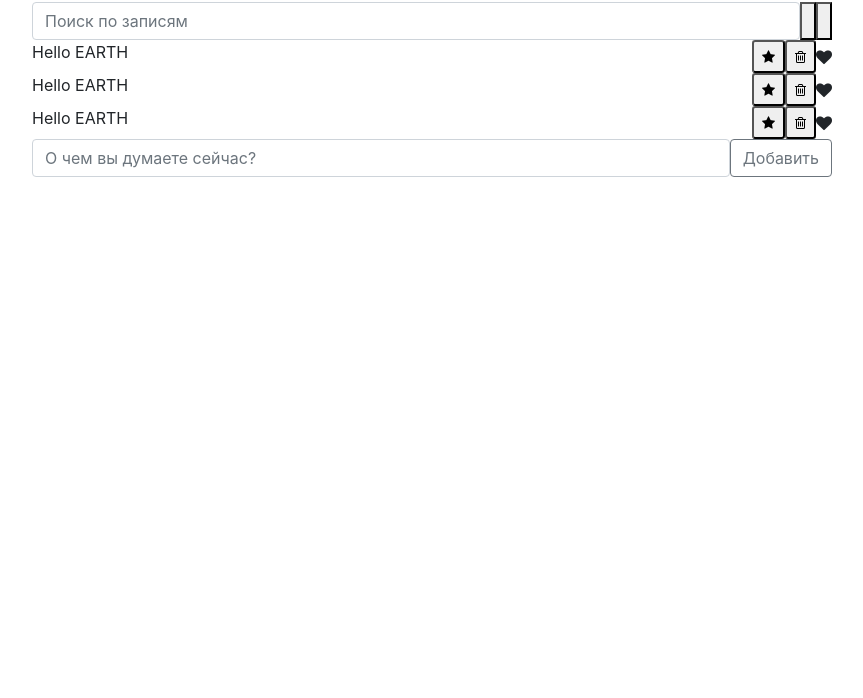
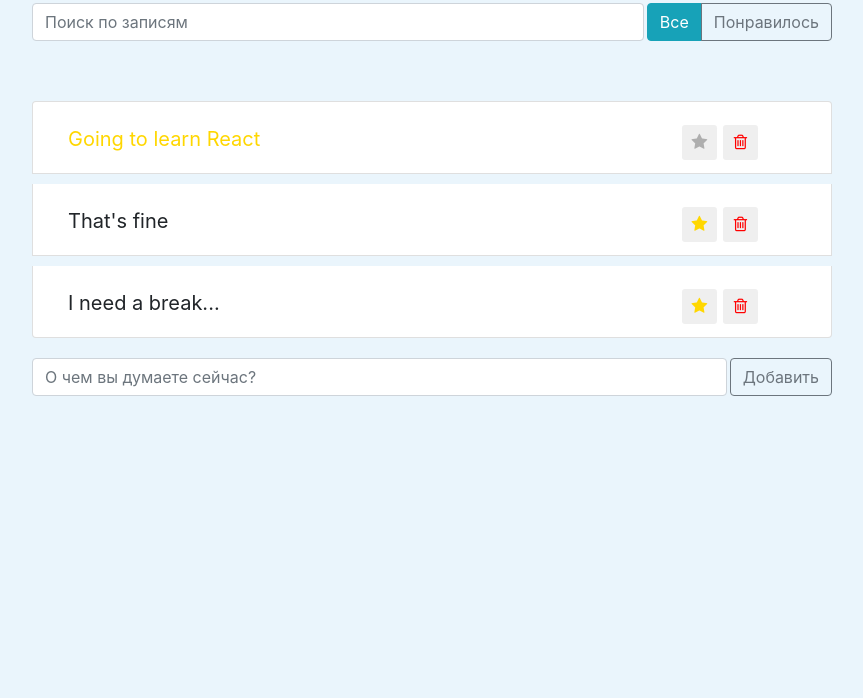
Before and after one commit to getcoder/reactapp_udemy, a React app: page / in a window 1280 px wide. Shown: the part 102-800 px from the top of the page, without its empty margins (208-1071 px from the left). Built offline with nearby package versions, Linux system fonts and the light colour scheme.

Commit message:
Состояния, пропсы, компоненты на классах

```diff
--- a/public/index.html
+++ b/public/index.html
@@ -2,18 +2,20 @@
 <html lang="en">
   <head>
     <meta charset="utf-8" />
-    <link rel="icon" href="%PUBLIC_URL%/favicon.ico" />
+    <link rel="icon" href="./favicon.ico" />
     <link
       rel="stylesheet"
       href="https://stackpath.bootstrapcdn.com/bootstrap/4.5.2/css/bootstrap.min.css"
     />
-    <link rel="stylesheet" href="https://stackpath.bootstrapcdn.com/font-awesome/4.7.0/css/font-awesome.min.css">
+    <link
+      rel="stylesheet"
+      href="https://stackpath.bootstrapcdn.com/font-awesome/4.7.0/css/font-awesome.min.css"
+    />
     <meta name="viewport" content="width=device-width, initial-scale=1" />
     <title>React App</title>
   </head>
   <body>
     <noscript>You need to enable JavaScript to run this app.</noscript>
     <div id="root"></div>
-
   </body>
 </html>
--- a/public/robots.txt
+++ /dev/null
@@ -1,3 +0,0 @@
-# https://www.robotstxt.org/robotstxt.html
-User-agent: *
-Disallow:
--- a/src/components/app-header/app-header.js
+++ b/src/components/app-header/app-header.js
@@ -1,4 +1,6 @@
 import React from "react";
+
+import "./app-header.css"
 
 const AppHeader=()=>{
     return (
--- a/src/components/app/app.js
+++ b/src/components/app/app.js
@@ -6,9 +6,15 @@ import PostStatusFilter from "../post-status-filter/post-status-filter";
 import PostList from "../post-list/post-list";
 import PostAddForm from "../post-add-form/post-add-form";
 
-import "./app.css"
+import "./app.css";
 
 const App = () => {
+  const data = [
+    { label: "Going to learn React", important: true, id: 'awfc' },
+    { label: "That's fine", important: false, id: 'mnsv' },
+    { label: "I need a break...", important: false, id: 'preihv' },
+  ];
+
   return (
     <div className="app">
       {/* <h1>Hello</h1> */}
@@ -17,7 +23,7 @@ const App = () => {
         <SearchPanel />
         <PostStatusFilter />
       </div>
-      <PostList />
+      <PostList posts={data} />
       <PostAddForm />
     </div>
   );
--- a/src/components/post-add-form/post-add-form.js
+++ b/src/components/post-add-form/post-add-form.js
@@ -1,4 +1,6 @@
 import React from "react";
+
+import "./post-add-form.css"
 
 const PostAddForm = () => {
   return (
--- a/src/components/post-list-item/post-list-item.js
+++ b/src/components/post-list-item/post-list-item.js
@@ -1,11 +1,51 @@
 import React from "react";
 
-const PostListItem = () => {
+import "./post-list-item.css";
+
+class PostListItem extends React.Component {
+  constructor({ important }) {
+    super();
+    this.state = {
+      important: important,
+      like: false,
+    };
+  }
+
+  onImportant = () => {
+    this.setState({
+      important: !this.state.important,
+    });
+  };
+
+  onLike = () => {
+    this.setState({
+      like: !this.state.like,
+    });
+  };
+
+  render() {
+    const { important, like } = this.state;
+    const { label } = this.props;
+    let classNames = "app-list-item d-flex justify-content-between";
+    if (important) {
+      classNames += " important";
+    }
+
+    if (like) {
+      classNames += " like";
+    }
+
     return (
-    <li className="app-list-item d-flex justify-content-between">
-      <span className="app-list-item-label">Hello EARTH</span>
+      <div className={classNames}>
+        <span onClick={this.onLike} className="app-list-item-label">
+          {label}
+        </span>
         <div className="d-flex justify-content-center align-items-center">
-        <button type="button" className="btn-star btn-sm">
+          <button
+            type="button"
+            onClick={this.onImportant}
+            className="btn-star btn-sm"
+          >
             <i className="fa fa-star"></i>
           </button>
           <button type="button" className="btn-trash btn-sm">
@@ -13,8 +53,31 @@ const PostListItem = () => {
           </button>
           <i className="fa fa-heart"></i>
         </div>
-    </li>
+      </div>
     );
-};
+  }
+}
+
+// const PostListItem = ({ label, important = false }) => {
+//   let classNames = "app-list-item d-flex justify-content-between";
+//   if (important) {
+//     classNames += " important";
+//   }
+
+//   return (
+//     <div className={classNames}>
+//       <span className="app-list-item-label">{label}</span>
+//       <div className="d-flex justify-content-center align-items-center">
+//         <button type="button" className="btn-star btn-sm">
+//           <i className="fa fa-star"></i>
+//         </button>
+//         <button type="button" className="btn-trash btn-sm">
+//           <i className="fa fa-trash-o"></i>
+//         </button>
+//         <i className="fa fa-heart"></i>
+//       </div>
+//     </div>
+//   );
+// };
 
 export default PostListItem;
--- a/src/components/post-list/post-list.js
+++ b/src/components/post-list/post-list.js
@@ -1,15 +1,19 @@
 import React from "react";
 
-import PostListItem from "../post-list-item/post-list-item"
+import PostListItem from "../post-list-item/post-list-item";
 
-const PostList=()=>{
+import "./post-list.css";
+
+const PostList = ({ posts }) => {
+  const postsList = posts.map(({ label, important, id }) => {
     return (
-        <ul className='app-list list-group'>
-            <PostListItem/>
-            <PostListItem/>
-            <PostListItem/>
-        </ul>
-    )
-}
+      <li className="list-group-item" key={id}>
+        <PostListItem label={label} important={important} />
+      </li>
+    );
+  });
 
-export default PostList
+  return <ul className="app-list list-group">{postsList}</ul>;
+};
+
+export default PostList;
--- a/src/components/post-status-filter/post-status-filter.js
+++ b/src/components/post-status-filter/post-status-filter.js
@@ -1,10 +1,16 @@
 import React from "react";
+
+import "./post-status-filter.css";
 
 const PostStatusFilter = () => {
   return (
     <div className="btn-group">
-      <button />
-      <button />
+      <button type="button" className="btn btn-info">
+        Все
+      </button>
+      <button type="button" className="btn btn-outline-secondary">
+        Понравилось
+      </button>
     </div>
   );
 };
--- a/src/components/search-panel/search-panel.js
+++ b/src/components/search-panel/search-panel.js
@@ -1,4 +1,6 @@
 import React from "react";
+
+import "./search-panel.css"
 
 const SearchPanel=()=>{
     return (
--- a/src/index.css
+++ b/src/index.css
@@ -1,13 +1,15 @@
 body {
-  margin: 0;
-  font-family: -apple-system, BlinkMacSystemFont, 'Segoe UI', 'Roboto', 'Oxygen',
-    'Ubuntu', 'Cantarell', 'Fira Sans', 'Droid Sans', 'Helvetica Neue',
+  margin: 50px 0 0 0;
+  padding: 0;
+  font-family: -apple-system, BlinkMacSystemFont, "Segoe UI", "Roboto", "Oxygen",
+    "Ubuntu", "Cantarell", "Fira Sans", "Droid Sans", "Helvetica Neue",
     sans-serif;
   -webkit-font-smoothing: antialiased;
   -moz-osx-font-smoothing: grayscale;
+  background-color: #eaf5fc;
 }
 
 code {
-  font-family: source-code-pro, Menlo, Monaco, Consolas, 'Courier New',
+  font-family: source-code-pro, Menlo, Monaco, Consolas, "Courier New",
     monospace;
 }
--- a/src/index.js
+++ b/src/index.js
@@ -1,6 +1,51 @@
-import React from "react";
+import React, { Component } from "react";
 import ReactDOM from "react-dom";
-import "./index.css";
 import App from "./components/app/";
 
+import "./index.css";
+
+class WhoAmI extends Component {
+  constructor(props) {
+    super(props);
+    this.state = {
+      age: 26,
+    };
+    // this.nextYear = () => {
+    //   this.setState((state) => ({
+    //     age: ++state.age,
+    //   }));
+    // };
+  }
+
+  nextYear = () => {
+    this.setState({
+      age: this.state.age + 1,
+    });
+  };
+
+  render() {
+    const { name, surname, link } = this.props;
+    const { age } = this.state;
+    return (
+      <>
+        <h1>
+          My name - {name}, surname - {surname}, years - {age}
+        </h1>
+        <a href={link}>My profile</a>
+        <button onClick={this.nextYear}>++</button>
+      </>
+    );
+  }
+}
+
+const All = () => {
+  return (
+    <>
+      <WhoAmI name="John" surname="Smith" link="ya.ru" />
+      <WhoAmI name="Denny" surname="Smith" link="google.ru" />
+      <WhoAmI name="Ann" surname="Zapf" link="yandex.ru" />
+    </>
+  );
+};
+
 ReactDOM.render(<App />, document.getElementById("root"));
```
Lines whose indentation alone changed are shown as unchanged.
